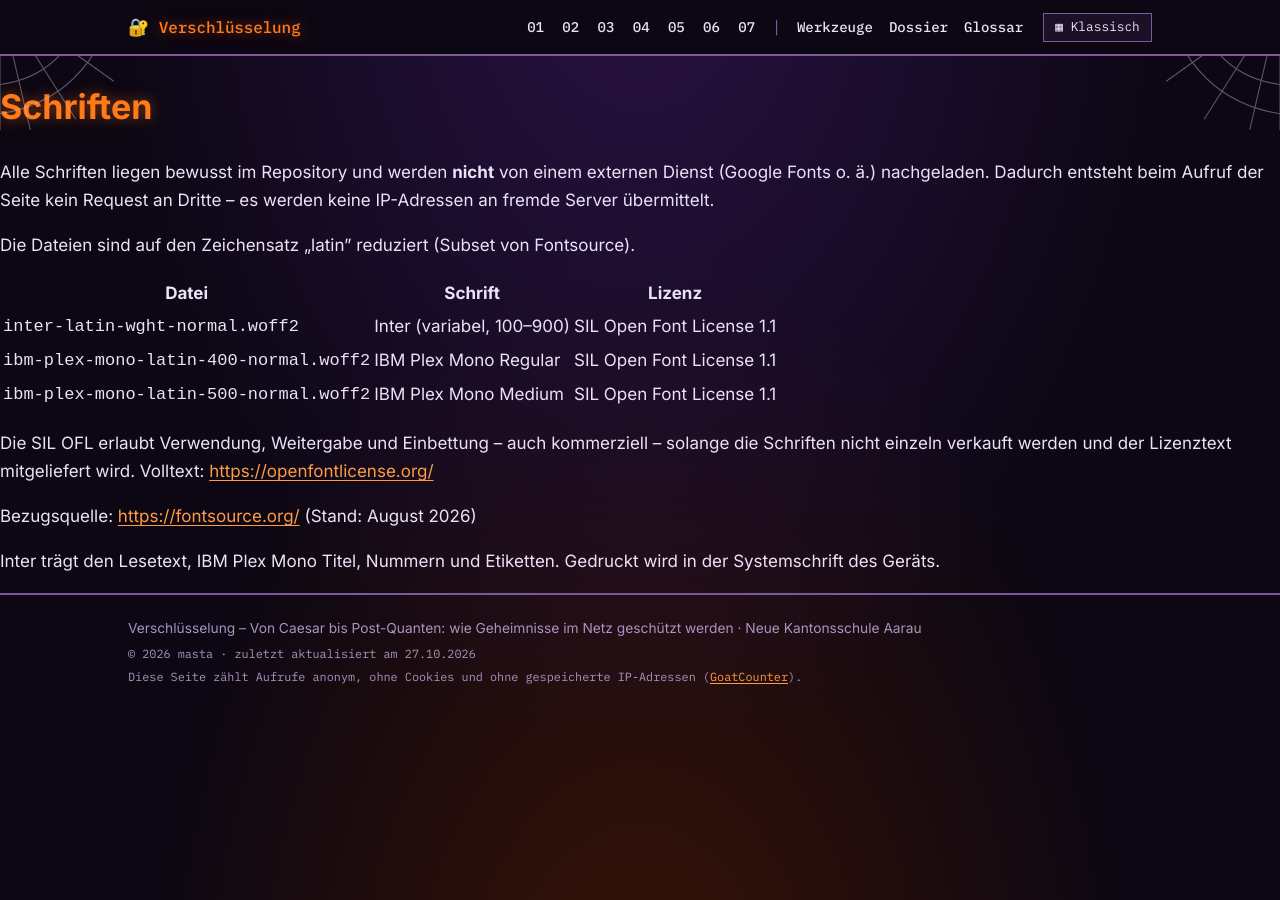
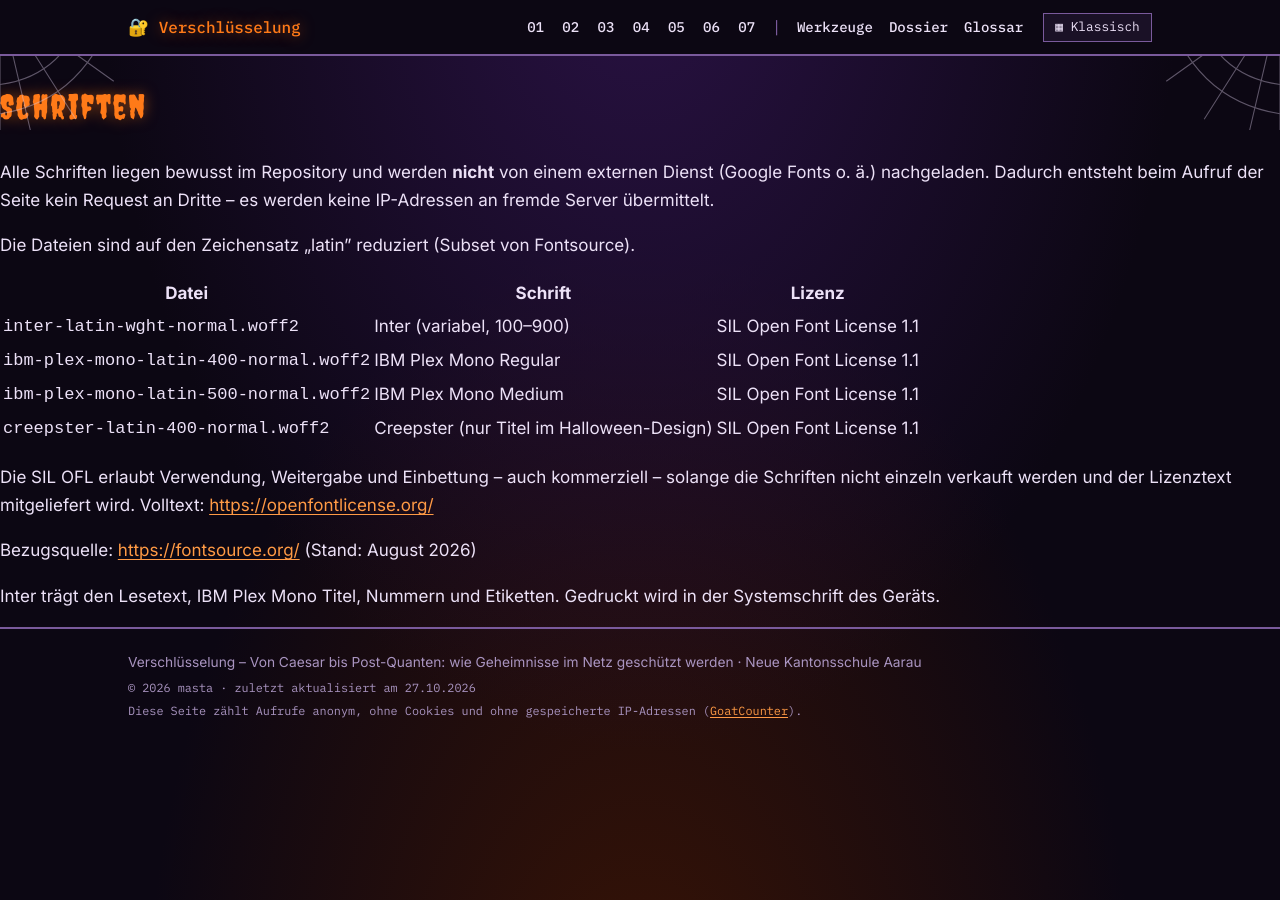
Before and after one commit to masta-nksa/Verschluesselung, a Jekyll site: the page built from assets/fonts/LIZENZ.md, in a window 1280 px wide. Built offline with Jekyll 4.4.1, drawn with Linux system fonts in a browser that asks for light colours; our own code applies the rules of GitHub Pages for plain Markdown files; part of the change alters nothing that is shown.

Commit message:
Grusel: Creepster lokal, Schreck und Töne bei «Prüfen», Standard nur bis 2.11.2026
Co-Authored-By: Claude Sonnet 5.5 <noreply@anthropic.com>

```diff
--- a/assets/css/designs.css
+++ b/assets/css/designs.css
@@ -7,6 +7,15 @@
    Knopf in der Kopfzeile. Nach unterricht.css laden.
    Das Design ist themenneutral: Es hängt nicht vom Stoff der Einheit ab.
    ========================================================================== */
+
+/* Creepster (Titel im Grusel): Datei liegt im Repo, siehe assets/fonts/LIZENZ.md */
+@font-face {
+  font-family: "Creepster";
+  font-style: normal;
+  font-weight: 400;
+  font-display: swap;
+  src: url("../fonts/creepster-latin-400-normal.woff2") format("woff2");
+}
 
 .design-knopf {
   font: inherit; font-family: var(--font-meta); font-size: .8rem; line-height: 1;
@@ -53,7 +62,11 @@
     color: var(--marker);
     text-shadow: 0 0 14px rgba(255, 122, 24, .5);
   }
-  html[data-design="grusel"] h1 { animation: grusel-flackern 6s steps(1) infinite; }
+  html[data-design="grusel"] h1 {
+    font-family: "Creepster", var(--font-mono);
+    font-weight: 400; letter-spacing: .05em;
+    animation: grusel-flackern 6s steps(1) infinite;
+  }
   html[data-design="grusel"] .brand-icon { display: inline; }
 
   html[data-design="grusel"] .kt-fehler,
@@ -76,3 +89,36 @@
 @media (prefers-reduced-motion: reduce) {
   html[data-design="grusel"] h1 { animation: none; }
 }
+
+/* ---------- Schreck ---------- */
+.schreck{
+  position:fixed;inset:0;z-index:9999;display:grid;place-items:center;background:#000;cursor:pointer;
+  animation:schreck-rein .08s ease-out both,schreck-wackeln .12s linear 3 .08s;
+}
+.schreck svg{width:min(92vw,78vh);height:auto;animation:schreck-gross .35s cubic-bezier(.2,1.6,.4,1) both}
+.schreck::after{content:"";position:absolute;inset:0;background:#a00;mix-blend-mode:multiply;animation:schreck-rot .9s ease-out both;pointer-events:none}
+.schreck.aus{animation:schreck-raus .35s ease-in both}
+@keyframes schreck-rein{from{opacity:0}to{opacity:1}}
+@keyframes schreck-raus{to{opacity:0}}
+@keyframes schreck-gross{from{transform:scale(.25)}to{transform:scale(1)}}
+@keyframes schreck-wackeln{0%{transform:translate(0,0)}25%{transform:translate(-14px,8px)}50%{transform:translate(12px,-10px)}75%{transform:translate(-8px,-6px)}100%{transform:translate(0,0)}}
+@keyframes schreck-rot{0%{opacity:1}100%{opacity:0}}
+
+/* leiser Schreck: Augenpaar im Dunkeln, kurzes Flackern */
+.schreck-augen{position:fixed;z-index:9000;pointer-events:none;display:flex;gap:18px;animation:augen-auf 2.4s ease-in-out both}
+.schreck-augen i{width:20px;height:11px;border-radius:50%;background:radial-gradient(circle,#fff 0 15%,#f22 25%,#a00 70%);box-shadow:0 0 14px 4px rgba(255,0,0,.6)}
+@keyframes augen-auf{0%,100%{opacity:0}20%,70%{opacity:1}45%{opacity:.1}50%{opacity:1}}
+.schreck-flackern{position:fixed;inset:0;z-index:9000;pointer-events:none;background:#000;animation:flackern .6s steps(1) both}
+@keyframes flackern{0%{opacity:.9}20%{opacity:0}35%{opacity:.8}55%{opacity:0}75%{opacity:.5}100%{opacity:0}}
+
+/* Aufsteigende Figuren bei Erfolg */
+.design-aufstieg{position:fixed;bottom:-10vh;z-index:9000;pointer-events:none;font-size:2.2rem;animation:aufsteigen 3s ease-out both}
+@keyframes aufsteigen{from{transform:translateY(0) rotate(-8deg);opacity:1}to{transform:translateY(-115vh) rotate(14deg);opacity:0}}
+
+@media (prefers-reduced-motion:reduce){
+  .schreck,.schreck svg{animation:none}
+  .schreck::after,.schreck-flackern{animation-duration:.01s}
+  .design-aufstieg{animation-duration:.01s}
+}
+
+@media print{.schreck,.schreck-augen,.schreck-flackern,.design-aufstieg{display:none!important}}
--- a/assets/fonts/LIZENZ.md
+++ b/assets/fonts/LIZENZ.md
@@ -12,6 +12,7 @@ Die Dateien sind auf den Zeichensatz „latin" reduziert (Subset von Fontsource)
 | `inter-latin-wght-normal.woff2` | Inter (variabel, 100–900) | SIL Open Font License 1.1 |
 | `ibm-plex-mono-latin-400-normal.woff2` | IBM Plex Mono Regular | SIL Open Font License 1.1 |
 | `ibm-plex-mono-latin-500-normal.woff2` | IBM Plex Mono Medium | SIL Open Font License 1.1 |
+| `creepster-latin-400-normal.woff2` | Creepster (nur Titel im Halloween-Design) | SIL Open Font License 1.1 |
 
 Die SIL OFL erlaubt Verwendung, Weitergabe und Einbettung – auch kommerziell –
 solange die Schriften nicht einzeln verkauft werden und der Lizenztext
--- a/assets/js/design.js
+++ b/assets/js/design.js
@@ -1,37 +1,212 @@
 /* design.js – wählt das Design und schaltet es um (siehe designs.css).
-   Standard ist «grusel» (Halloween); wer auf «klassisch» umschaltet, behält das
-   im Browser («verschluesselung.design.v1»). Der erste Teil läuft im <head>,
-   bevor die Seite gezeichnet wird, damit nichts aufblitzt; der Knopf wird
-   erst gebunden, wenn die Seite da ist. */
+   Gewählt ist, was im Browser gespeichert ist («verschluesselung.design.v1»).
+   Ohne Wahl gilt «grusel» (Halloween) bis zum 2. November 2026, danach
+   «klassisch». Der erste Teil läuft im <head>, bevor die Seite gezeichnet wird,
+   damit nichts aufblitzt; der Knopf wird gebunden, wenn die Seite da ist.
+   Im Grusel erschreckt die Seite bei «Prüfen» mit einem falschen Ergebnis
+   (Bild + Ton, der Ton ist bewusst immer an), mit einem Augenpaar, Flackern
+   oder nur einem Gruselton – bei jedem Fehler passiert etwas;
+   bei lauter richtigen Antworten steigen Fledermäuse und Geister auf.
+   uebungen.js ruft dafür window.Design.ende(ok) nach dem Prüfen.
+   Alles per CSS/SVG/WebAudio, ohne Fremddateien. */
 (function () {
   "use strict";
   var KEY = "verschluesselung.design.v1";
   var root = document.documentElement;
+  var KEINE_BEWEGUNG = window.matchMedia && matchMedia("(prefers-reduced-motion: reduce)").matches;
 
+  function aktuell() { return root.getAttribute("data-design") || "klassisch"; }
   function gespeichert() { try { return localStorage.getItem(KEY); } catch (e) { return null; } }
   function speichern(id) { try { localStorage.setItem(KEY, id); } catch (e) { /* gesperrt */ } }
   function anwenden(id) {
     if (id === "klassisch") root.removeAttribute("data-design"); else root.setAttribute("data-design", "grusel");
   }
+  function standard() {
+    var t = new Date(), j = t.getFullYear(), m = t.getMonth(), d = t.getDate();
+    return (j < 2026 || (j === 2026 && (m < 10 || (m === 10 && d <= 2)))) ? "grusel" : "klassisch";
+  }
 
-  anwenden(gespeichert() === "klassisch" ? "klassisch" : "grusel");
+  var wahl = gespeichert();
+  anwenden(wahl === "klassisch" || wahl === "grusel" ? wahl : standard());
 
   document.addEventListener("DOMContentLoaded", function () {
     var knopf = document.querySelector(".design-knopf");
     if (!knopf) return;
     function beschriften() {
-      var grusel = root.getAttribute("data-design") === "grusel";
-      knopf.textContent = grusel ? "▦ Klassisch" : "🎃 Grusel";
+      var grusel = aktuell() === "grusel";
+      knopf.textContent = grusel ? "\u25A6 Klassisch" : "\uD83C\uDF83 Grusel";
       knopf.title = grusel ? "Zum klassischen Design wechseln" : "Zum Halloween-Design wechseln";
       knopf.setAttribute("aria-label", knopf.title);
     }
     knopf.addEventListener("click", function () {
-      var ziel = root.getAttribute("data-design") === "grusel" ? "klassisch" : "grusel";
+      audioWecken();
+      var ziel = aktuell() === "grusel" ? "klassisch" : "grusel";
       speichern(ziel); anwenden(ziel); beschriften();
     });
     window.addEventListener("storage", function (ev) {
-      if (ev.key === KEY) { anwenden(ev.newValue === "klassisch" ? "klassisch" : "grusel"); beschriften(); }
+      if (ev.key === KEY && ev.newValue) { anwenden(ev.newValue); beschriften(); }
     });
     beschriften();
   });
+
+  /* ---------- Ton (WebAudio, wird beim ersten Klick freigeschaltet) ---------- */
+  var audio = null;
+  function audioWecken() {
+    try {
+      if (!audio) audio = new (window.AudioContext || window.webkitAudioContext)();
+      if (audio.state === "suspended") audio.resume();
+    } catch (e) { audio = null; }
+  }
+  ["pointerdown", "keydown"].forEach(function (n) { window.addEventListener(n, audioWecken, { passive: true }); });
+
+  function rauschen(dauer) {
+    var n = Math.floor(audio.sampleRate * dauer), buf = audio.createBuffer(1, n, audio.sampleRate), d = buf.getChannelData(0);
+    for (var i = 0; i < n; i++) d[i] = Math.random() * 2 - 1;
+    var q = audio.createBufferSource(); q.buffer = buf; return q;
+  }
+  function verzerrer() {
+    var c = new Float32Array(256);
+    for (var i = 0; i < 256; i++) { var x = i / 128 - 1; c[i] = Math.tanh(x * 6); }
+    var w = audio.createWaveShaper(); w.curve = c; return w;
+  }
+  // Schrei: verzerrte, gleitende Töne + Rauschen + dumpfer Schlag
+  function schrei(stark) {
+    if (!audio || audio.state !== "running") return;
+    var t = audio.currentTime, dauer = stark ? 1.1 : 0.5;
+    var master = audio.createGain(), komp = audio.createDynamicsCompressor(), vz = verzerrer();
+    master.gain.setValueAtTime(0.0001, t);
+    master.gain.exponentialRampToValueAtTime(stark ? 0.9 : 0.5, t + 0.02);
+    master.gain.exponentialRampToValueAtTime(0.0001, t + dauer);
+    vz.connect(master); master.connect(komp); komp.connect(audio.destination);
+    [[0, "sawtooth", 620, 1500, 380], [0.01, "square", 930, 2200, 520], [0, "sawtooth", 233, 520, 150]].forEach(function (p) {
+      var o = audio.createOscillator(); o.type = p[1];
+      o.frequency.setValueAtTime(p[2], t + p[0]);
+      o.frequency.exponentialRampToValueAtTime(p[3], t + p[0] + dauer * 0.25);
+      o.frequency.exponentialRampToValueAtTime(p[4], t + dauer);
+      var vib = audio.createOscillator(), vg = audio.createGain();
+      vib.frequency.value = 38; vg.gain.value = 60; vib.connect(vg); vg.connect(o.frequency);
+      o.connect(vz); o.start(t + p[0]); vib.start(t); o.stop(t + dauer); vib.stop(t + dauer);
+    });
+    var r = rauschen(dauer), bp = audio.createBiquadFilter();
+    bp.type = "bandpass"; bp.frequency.value = 2400; bp.Q.value = 0.7;
+    r.connect(bp); bp.connect(vz); r.start(t);
+    var dumpf = audio.createOscillator(), dg = audio.createGain();
+    dumpf.frequency.setValueAtTime(110, t); dumpf.frequency.exponentialRampToValueAtTime(28, t + 0.35);
+    dg.gain.setValueAtTime(0.9, t); dg.gain.exponentialRampToValueAtTime(0.0001, t + 0.4);
+    dumpf.connect(dg); dg.connect(komp); dumpf.start(t); dumpf.stop(t + 0.4);
+  }
+  // leises Knarren fürs Flackern
+  function knarren() {
+    if (!audio || audio.state !== "running") return;
+    var t = audio.currentTime, r = rauschen(0.5), f = audio.createBiquadFilter(), g = audio.createGain();
+    f.type = "lowpass"; f.frequency.setValueAtTime(900, t); f.frequency.exponentialRampToValueAtTime(120, t + 0.5);
+    g.gain.setValueAtTime(0.35, t); g.gain.exponentialRampToValueAtTime(0.0001, t + 0.5);
+    r.connect(f); f.connect(g); g.connect(audio.destination); r.start(t);
+  }
+  // Leise Gruseltöne bei Fehlschlägen (ohne Bild): Geisterheulen, Totenglocke oder Kichern
+  function ton(typ, f0, start, dauer, laut, ziel) {
+    var t = audio.currentTime + start, o = audio.createOscillator(), g = audio.createGain();
+    o.type = typ; o.frequency.setValueAtTime(f0, t);
+    g.gain.setValueAtTime(0.0001, t); g.gain.exponentialRampToValueAtTime(laut, t + 0.03);
+    g.gain.exponentialRampToValueAtTime(0.0001, t + dauer);
+    o.connect(g); g.connect(ziel || audio.destination); o.start(t); o.stop(t + dauer + 0.05);
+    return o;
+  }
+  function heulen() {
+    var t = audio.currentTime, o = ton("sine", 260, 0, 1.6, 0.22), vib = audio.createOscillator(), vg = audio.createGain();
+    o.frequency.exponentialRampToValueAtTime(390, t + 0.6); o.frequency.exponentialRampToValueAtTime(210, t + 1.6);
+    vib.frequency.value = 5; vg.gain.value = 14; vib.connect(vg); vg.connect(o.frequency); vib.start(t); vib.stop(t + 1.6);
+  }
+  function glocke() {
+    [[98, 0.3], [98 * 2.76, 0.12], [98 * 5.4, 0.05]].forEach(function (p) { ton("sine", p[0], 0, 2.4, p[1]); });
+  }
+  function kichern() {
+    for (var i = 0; i < 5; i++) {
+      var o = ton("sawtooth", 720 - i * 60, i * 0.13, 0.1, 0.07);
+      o.frequency.exponentialRampToValueAtTime(520 - i * 50, audio.currentTime + i * 0.13 + 0.1);
+    }
+  }
+  function gruselton() {
+    if (!audio || audio.state !== "running") return;
+    [heulen, glocke, kichern][Math.floor(Math.random() * 3)]();
+  }
+
+  /* ---------- Gesichter für den Schreck ---------- */
+  var GESICHT = '<svg viewBox="0 0 200 240" xmlns="http://www.w3.org/2000/svg" aria-hidden="true">' +
+    '<defs><radialGradient id="kf" cx="50%" cy="40%" r="65%"><stop offset="0" stop-color="#ece6d2"/><stop offset=".65" stop-color="#9c9680"/><stop offset="1" stop-color="#1c1814"/></radialGradient></defs>' +
+    '<path d="M28 110C28 22 172 22 172 110C172 162 150 202 100 228C50 202 28 162 28 110Z" fill="url(#kf)"/>' +
+    '<path d="M70 38l8 22-10 14M130 44l-6 26 12 12" stroke="#3a342a" stroke-width="2" fill="none"/>' +
+    '<ellipse cx="66" cy="102" rx="23" ry="31" fill="#000" transform="rotate(-14 66 102)"/><ellipse cx="134" cy="102" rx="23" ry="31" fill="#000" transform="rotate(14 134 102)"/>' +
+    '<circle cx="68" cy="108" r="4" fill="#f00"/><circle cx="132" cy="108" r="4" fill="#f00"/>' +
+    '<path d="M100 128l-9 24h18z" fill="#14100c"/>' +
+    '<path d="M52 166Q100 144 148 166L156 192Q100 244 44 192Z" fill="#000"/>' +
+    '<path d="M54 170l7 22 7-20 8 24 8-22 8 24 8-22 8 24 8-22 8 24 8-22 7 20 7-20" stroke="#ece6d2" stroke-width="5" fill="none" stroke-linejoin="round"/>' +
+    '</svg>';
+  var SPINNE = '<svg viewBox="0 0 240 200" xmlns="http://www.w3.org/2000/svg" aria-hidden="true">' +
+    '<g stroke="#0a0a0a" stroke-width="7" stroke-linecap="round" fill="none">' +
+    '<path d="M100 96L50 40L8 62M96 106L30 100L2 138M100 116L40 160L18 196M110 124L82 176L70 200"/>' +
+    '<path d="M140 96L190 40L232 62M144 106L210 100L238 138M140 116L200 160L222 196M130 124L158 176L170 200"/></g>' +
+    '<ellipse cx="120" cy="128" rx="34" ry="42" fill="#0a0a0a"/><circle cx="120" cy="84" r="26" fill="#0a0a0a"/>' +
+    '<path d="M108 126l12 20 12-20-12 8z" fill="#c00"/>' +
+    '<g fill="#f22"><circle cx="110" cy="78" r="5"/><circle cx="130" cy="78" r="5"/><circle cx="118" cy="68" r="3"/><circle cx="122" cy="68" r="3"/><circle cx="104" cy="88" r="2.5"/><circle cx="136" cy="88" r="2.5"/></g>' +
+    '<path d="M108 100l-4 12M132 100l4 12" stroke="#ddd" stroke-width="3"/></svg>';
+
+  function schreck() {
+    if (document.querySelector(".schreck")) return;
+    var d = document.createElement("div");
+    d.className = "schreck"; d.setAttribute("aria-hidden", "true");
+    d.innerHTML = Math.random() < 0.6 ? GESICHT : SPINNE;
+    function weg() { d.classList.add("aus"); setTimeout(function () { d.remove(); }, 380); }
+    d.addEventListener("click", weg);
+    document.body.appendChild(d);
+    schrei(true);
+    setTimeout(weg, KEINE_BEWEGUNG ? 700 : 1400);
+  }
+  function augen() {
+    var a = document.createElement("div");
+    a.className = "schreck-augen"; a.setAttribute("aria-hidden", "true");
+    a.innerHTML = "<i></i><i></i>";
+    a.style.left = (6 + Math.random() * 78) + "vw"; a.style.top = (8 + Math.random() * 76) + "vh";
+    document.body.appendChild(a);
+    setTimeout(function () { a.remove(); }, 2500);
+  }
+  function flackern() {
+    var f = document.createElement("div");
+    f.className = "schreck-flackern"; f.setAttribute("aria-hidden", "true");
+    document.body.appendChild(f); knarren();
+    setTimeout(function () { f.remove(); }, 700);
+  }
+
+  /* ---------- Aufsteigende Figuren bei Erfolg ---------- */
+  var FIGUREN = { grusel: ["🦇", "👻", "🎃", "🕷️", "💀"] };
+  function aufsteigen() {
+    var set = FIGUREN[aktuell()];
+    if (!set || KEINE_BEWEGUNG) return;
+    for (var i = 0; i < 14; i++) (function (i) {
+      setTimeout(function () {
+        var e = document.createElement("span");
+        e.className = "design-aufstieg"; e.setAttribute("aria-hidden", "true");
+        e.textContent = set[Math.floor(Math.random() * set.length)];
+        e.style.left = (4 + Math.random() * 90) + "vw";
+        e.style.fontSize = (1.6 + Math.random() * 1.8) + "rem";
+        document.body.appendChild(e);
+        setTimeout(function () { e.remove(); }, 3100);
+      }, i * 120);
+    })(i);
+  }
+
+  /* ---------- Hook für die Übungen ---------- */
+  var letzterSchreck = false;
+  function ende(ok) {
+    if (ok) { aufsteigen(); return; }
+    if (aktuell() !== "grusel") return;
+    // Bei jedem Fehler passiert etwas: meist der grosse Schreck (nie zweimal nacheinander),
+    // sonst Augenpaar, Flackern oder ein Gruselton
+    var w = Math.random();
+    if (!letzterSchreck && w < 0.55) { letzterSchreck = true; setTimeout(schreck, 250); return; }
+    letzterSchreck = false;
+    if (w < 0.7) setTimeout(augen, 250); else if (w < 0.85) setTimeout(flackern, 250); else setTimeout(gruselton, 200);
+  }
+
+  window.Design = { ende: ende, schreck: schreck, aktuell: aktuell };
 })();
--- a/assets/js/uebungen.js
+++ b/assets/js/uebungen.js
@@ -338,6 +338,8 @@
           ? "✓ Alles richtig!"
           : richtig + " von " + g.felder.length + " richtig – die markierten Stellen nochmals anschauen.";
         meldung.className = "pruefen-meldung " + (richtig === g.felder.length ? "ok" : "noch-nicht");
+        // Design «Grusel» (design.js): Schreck bei Fehlern, aufsteigende Figuren bei lauter Treffern
+        if (window.Design) window.Design.ende(richtig === g.felder.length);
       });
       leiste.append(knopf, meldung);
       g.letztes.parentNode.insertBefore(leiste, g.letztes.nextSibling);
```
Also changed, not shown: README.md, assets/fonts/creepster-latin-400-normal.woff2 (added).
